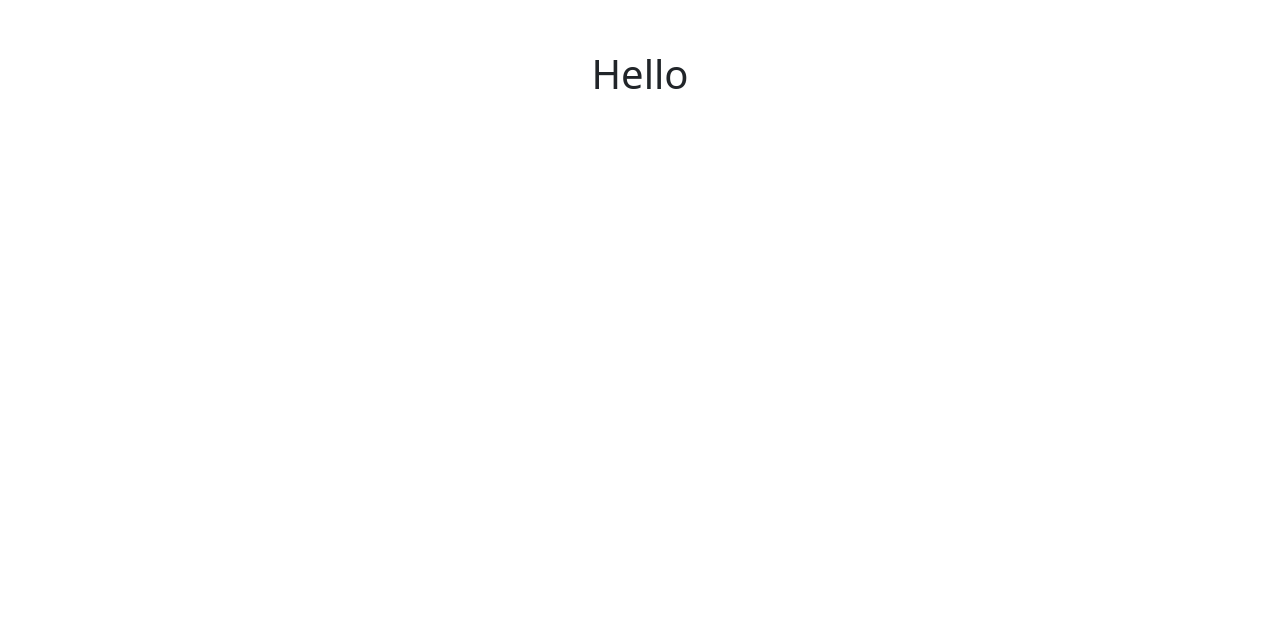
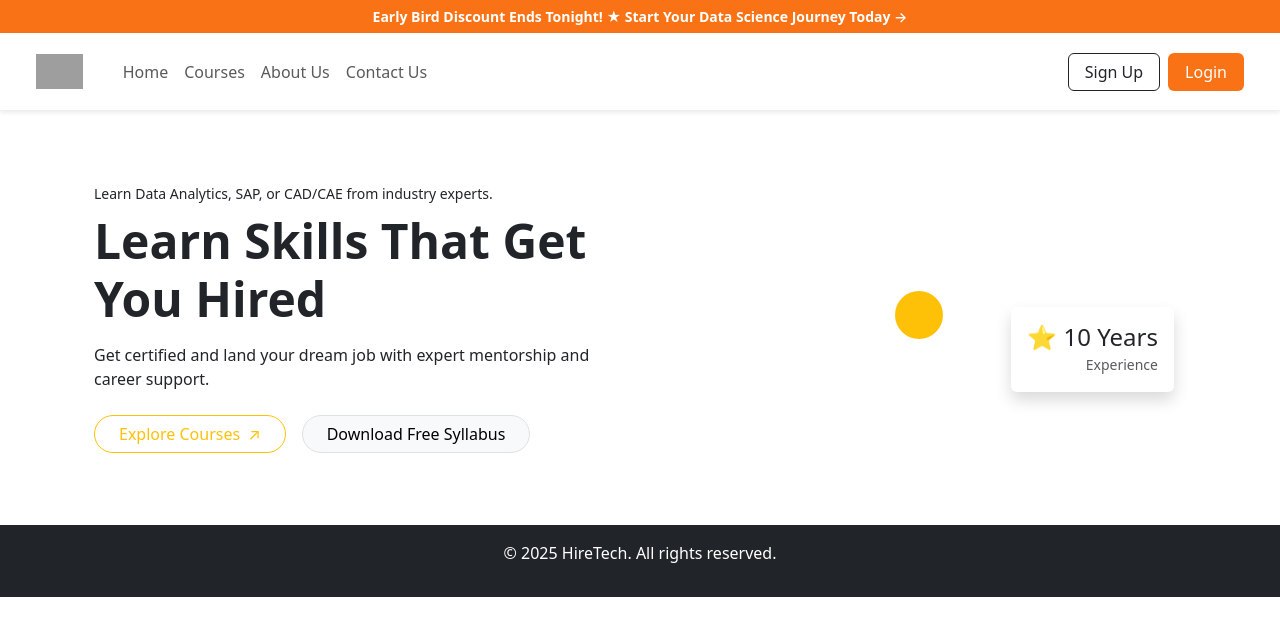
Before and after one commit to VaishnaviItape/EdTechWebsite, a React (Create React App) app: page / in a window 1280 px wide. Shown: the top 636 px of the page. Built offline with nearby package versions, Linux system fonts and the light colour scheme; grey boxes are pictures that could not be loaded.

Commit message:
added routing and all page with header footer and some other changes done

```diff
--- a/src/App.js
+++ b/src/App.js
@@ -6,13 +6,26 @@ import Dashboard from './admin-dash/pages/Dashboard';
 import PrivateRoute from './auth/PrivateRoute';
 import Home from './website/pages/Home'
 import './App.css';
+import Layout from './website/components/Layout';
+import About from './website/pages/About'
+import Contact from './website/pages/Contact'
+import Courses from './website/pages/Courses'
 
 function App() {
   return (
     <Router>
       <Routes>
+        {/* Routes that include Header + Footer */}
+        <Route path="/" element={<Layout><Home /></Layout>} />
+        <Route path="/about" element={<Layout><About /></Layout>} />
+        <Route path="/contact" element={<Layout><Contact /></Layout>} />
+        <Route path="/courses" element={<Layout><Courses /></Layout>} />
+
+        {/* Auth pages without layout (optional) */}
         <Route path="/login" element={<Login />} />
-          <Route path="/" element={<Home />} />
+        <Route path="/" element={<Home />} />
+
+        {/* admin dashboard pages without layout (optional) */}
         <Route path="/admin*" element={<PrivateRoute><Dashboard /></PrivateRoute>} />
       </Routes>
     </Router>
--- /dev/null
+++ b/src/website/components/Footer.jsx
@@ -0,0 +1,9 @@
+import React from 'react';
+
+export default function Footer() {
+  return (
+    <footer className="bg-dark text-white text-center py-3 mt-4">
+      <p>&copy; {new Date().getFullYear()} HireTech. All rights reserved.</p>
+    </footer>
+  );
+}
--- /dev/null
+++ b/src/website/components/Layout.jsx
@@ -0,0 +1,13 @@
+import React from 'react';
+import Navbar from './Navbar';
+import Footer from './Footer';
+
+export default function Layout({ children }) {
+  return (
+    <>
+      <Navbar />
+      <main className="container my-4">{children}</main>
+      <Footer />
+    </>
+  );
+}
--- /dev/null
+++ b/src/website/components/Navbar.jsx
@@ -0,0 +1,74 @@
+import React from 'react';
+import { Link } from 'react-router-dom';
+
+export default function Navbar() {
+  return (
+    <>
+      {/* 🔶 Top Orange Promo Banner */}
+      <div
+        style={{
+          backgroundColor: '#f97316', // Tailwind warning color or use "#ff7a00"
+          color: 'white',
+          textAlign: 'center',
+          padding: '6px 10px',
+          fontSize: '14px',
+          fontWeight: '600',
+        }}
+      >
+        Early Bird Discount Ends Tonight! ★ Start Your Data Science Journey Today →
+      </div>
+
+      {/* 🧭 Main Navbar */}
+      <nav
+        className="navbar navbar-expand-lg bg-white shadow-sm px-4 py-3"
+        style={{ borderBottom: '1px solid #eee' }}
+      >
+        <div className="container-fluid">
+          {/* 🚀 Logo */}
+          <Link className="navbar-brand" to="/">
+            <img src="/logo.png" alt="Logo" style={{ height: '35px' }} />
+          </Link>
+
+          {/* 🔀 Toggle for mobile view */}
+          <button
+            className="navbar-toggler"
+            type="button"
+            data-bs-toggle="collapse"
+            data-bs-target="#navbarContent"
+            aria-controls="navbarContent"
+            aria-expanded="false"
+            aria-label="Toggle navigation"
+          >
+            <span className="navbar-toggler-icon"></span>
+          </button>
+
+          {/* 📂 Navigation links */}
+          <div className="collapse navbar-collapse" id="navbarContent">
+            <ul className="navbar-nav me-auto mb-2 mb-lg-0 ms-3">
+              <li className="nav-item">
+                <Link className="nav-link fw-medium" to="/">Home</Link>
+              </li>
+              <li className="nav-item">
+                <Link className="nav-link fw-medium" to="/courses">Courses</Link>
+              </li>
+              <li className="nav-item">
+                <Link className="nav-link fw-medium" to="/about">About Us</Link>
+              </li>
+              <li className="nav-item">
+                <Link className="nav-link fw-medium" to="/contact">Contact Us</Link>
+              </li>
+            </ul>
+
+            {/* 👤 Auth Buttons */}
+            <div className="d-flex gap-2">
+              <Link to="/register" className="btn btn-outline-dark px-3">Sign Up</Link>
+              <Link to="/login" className="btn text-white px-3" style={{ backgroundColor: '#f97316' }}>
+                Login
+              </Link>
+            </div>
+          </div>
+        </div>
+      </nav>
+    </>
+  );
+}
--- a/src/website/pages/About.jsx
+++ b/src/website/pages/About.jsx
@@ -0,0 +1,10 @@
+import React from 'react';
+
+export default function About() {
+  return (
+    <div>
+      <h2>About HireTech</h2>
+      <p>We help developers learn the skills to get hired.</p>
+    </div>
+  );
+}
--- a/src/website/pages/Contact.jsx
+++ b/src/website/pages/Contact.jsx
@@ -0,0 +1,11 @@
+// src/pages/Contact.jsx
+import React from 'react';
+
+export default function Contact() {
+  return (
+    <div className="container py-5">
+      <h2 className="mb-4">Contact Us</h2>
+      <p>If you have any questions or want to get in touch, email us at <strong>support@hiretech.com</strong>.</p>
+    </div>
+  );
+}
--- /dev/null
+++ b/src/website/pages/Courses.jsx
@@ -0,0 +1,11 @@
+// src/pages/Courses.jsx
+import React from 'react';
+
+export default function Courses() {
+  return (
+    <div className="container py-5">
+      <h2 className="mb-4">Our Courses</h2>
+      <p>We offer a variety of tech-focused courses to boost your career. Stay tuned!</p>
+    </div>
+  );
+}
--- a/src/website/pages/Home.jsx
+++ b/src/website/pages/Home.jsx
@@ -1,9 +1,42 @@
-import React from 'react';
+import React from 'react'; // optional: if you want to move styling here
+// import heroImg from '../assets/hero-girl.png'; // replace with your actual image path
 
 export default function Home() {
   return (
-    <div style={{ textAlign: 'center', marginTop: '50px' }}>
-      <h1>Hello</h1>
+    <div className="container py-5">
+      <div className="row align-items-center">
+        {/* Left Text Section */}
+        <div className="col-md-6 text-center text-md-start mb-4 mb-md-0">
+          <p className="text-orange small mb-2">
+            <i className="bi bi-quote"></i> Learn Data Analytics, SAP, or CAD/CAE from industry experts.
+          </p>
+          <h1 className="fw-bold display-5 mb-3">Learn Skills That Get You Hired</h1>
+          <p className="mb-4">
+            Get certified and land your dream job with expert mentorship and career support.
+          </p>
+          <div className="d-flex gap-3 justify-content-center justify-content-md-start">
+            <button className="btn btn-outline-warning rounded-pill px-4">
+              Explore Courses <span className="ms-1">↗</span>
+            </button>
+            <button className="btn btn-light border rounded-pill px-4">
+              Download Free Syllabus
+            </button>
+          </div>
+        </div>
+
+        {/* Right Image Section */}
+        <div className="col-md-6 text-center position-relative">
+          <div className="bg-warning rounded-circle d-inline-block p-4">
+            {/* <img src={heroImg} alt="Hero" className="img-fluid rounded-circle" style={{ maxHeight: '300px' }} /> */}
+          </div>
+          <div className="position-absolute top-0 end-0 me-4 mt-3 text-end">
+            <div className="bg-white rounded shadow p-3 d-inline-block">
+              <h4 className="mb-0">⭐ 10 Years</h4>
+              <small className="text-muted">Experience</small>
+            </div>
+          </div>
+        </div>
+      </div>
     </div>
   );
 }
```
Also changed, not shown: src/website/components/Header.jsx (deleted), src/website/components/Sidebar.jsx (deleted).
